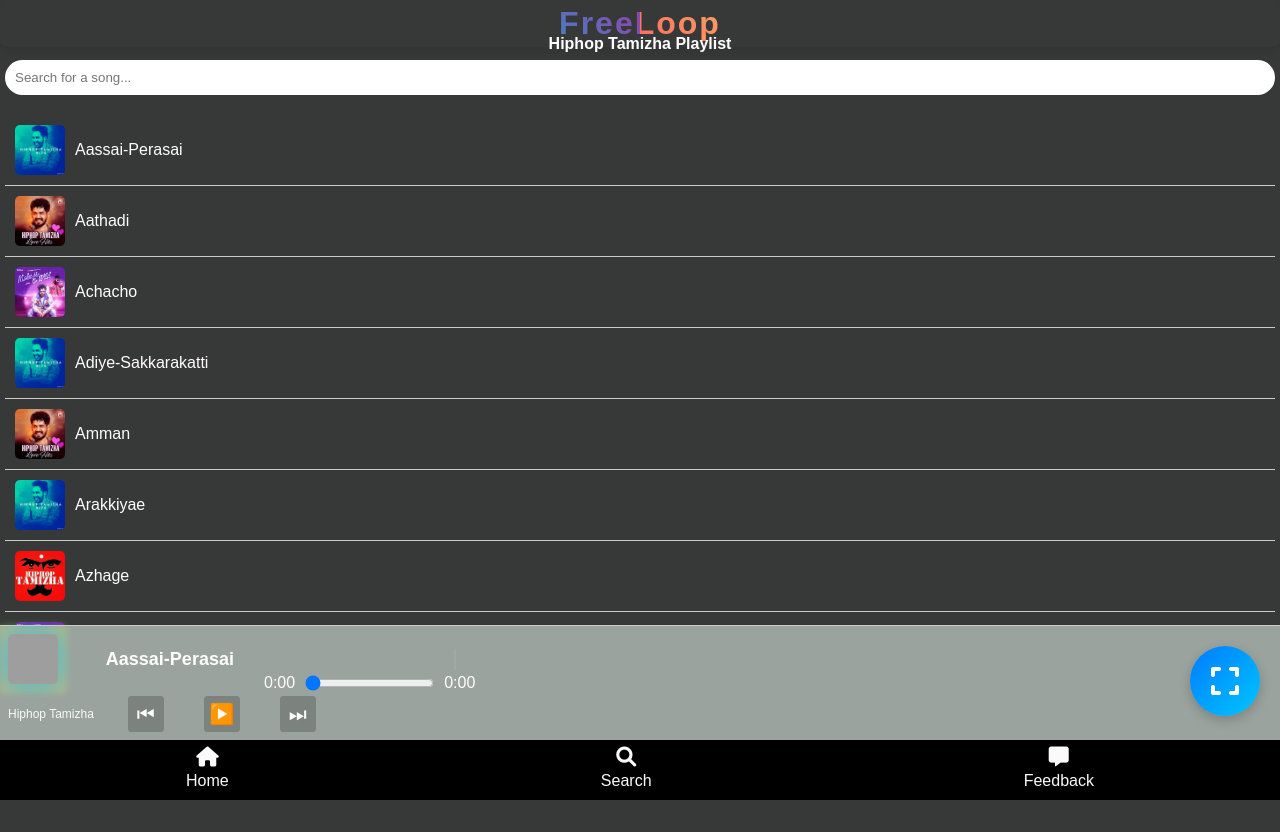
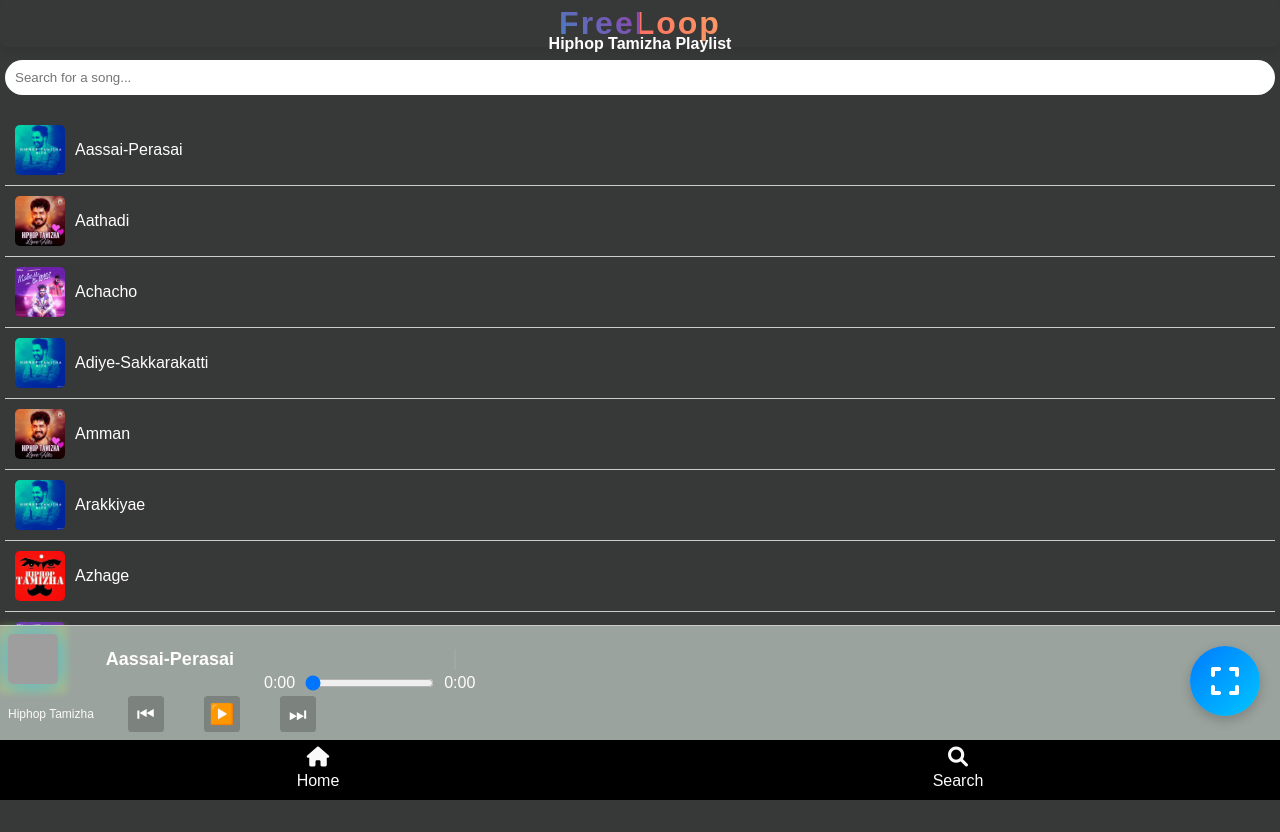
Before and after one commit to Mohanraj2622/hiphop_tamizha, a plain HTML site: page index.html in a window 1280 px wide. Drawn offline with Linux system fonts and the light colour scheme; no server answers; grey boxes are pictures that could not be loaded.

Commit message:
Update index.html

```diff
--- a/index.html
+++ b/index.html
@@ -59,10 +59,7 @@
           <i class="fas fa-search"></i>
           <span>Search</span>
         </a>
-        <a href="feedback.html" class="menu-item album-btn">
-          <i class="fas fa-comment-alt"></i>
-          <span>Feedback</span>
-        </a>
+
       </div>
       <!-- jsmediatags Library -->
       <script src="https://cdnjs.cloudflare.com/ajax/libs/jsmediatags/3.9.5/jsmediatags.min.js"></script>
```
